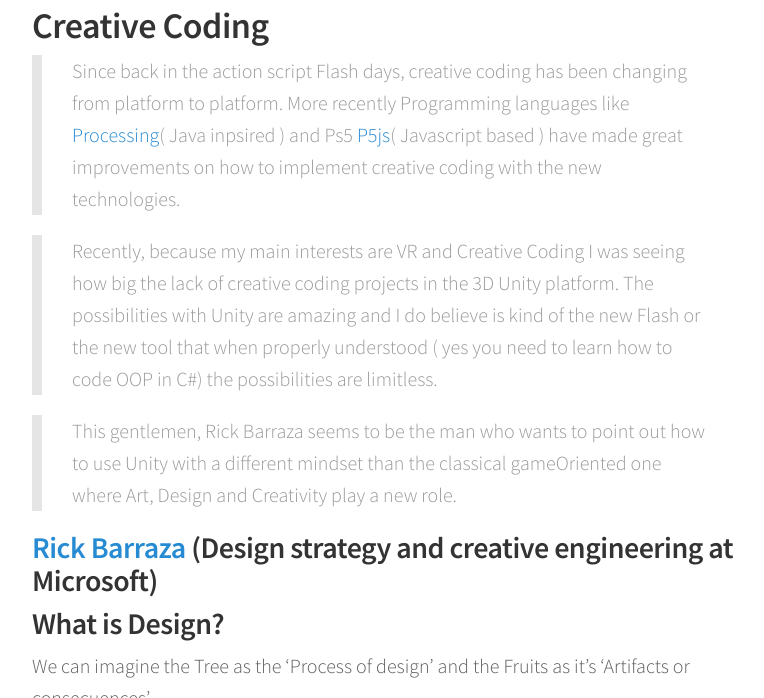
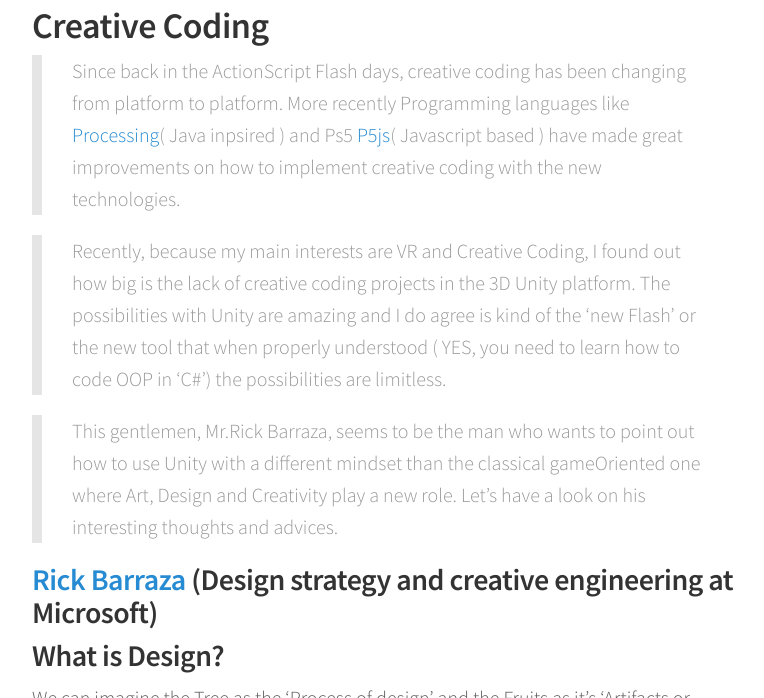
Before and after one commit to bernatferragut/FutureWeb-blog, a Jekyll site: the page built from _posts/31-01-17-VR - Creative Coding.md, in a window 1280 px wide and 900 px high, scrolled down 394 px, cut to the strip 202-900 px from the top of the window. Shown: the whole strip, without its empty margins (248-1012 px from the left). Built offline with Jekyll 4.4.1, drawn with Linux system fonts in a browser that asks for light colours; nearby versions of some CDN libraries; comment, search, counter and statistics services are not loaded.

Commit message:
Update 31-01-17-VR - Creative Coding.md
creative coding

```diff
--- a/_posts/31-01-17-VR - Creative Coding.md
+++ b/_posts/31-01-17-VR - Creative Coding.md
@@ -12,16 +12,14 @@
 
 ## Creative Coding
 
-> Since back in the action script Flash days, creative coding has been changing from platform to platform.
-More recently Programming languages like [Processing](https://processing.org/)( Java inpsired ) and Ps5 [P5js](https://p5js.org/)( Javascript based ) have made
-great improvements on how to implement creative coding with the new technologies.
+> Since back in the ActionScript Flash days, creative coding has been changing from platform to platform.
+More recently Programming languages like [Processing](https://processing.org/)( Java inpsired ) and Ps5 [P5js](https://p5js.org/)( Javascript based ) have made great improvements on how to implement creative coding with the new technologies.
 
-> Recently, because my main interests are VR and Creative Coding I was seeing how big the lack of creative coding projects
-in the 3D Unity platform. The possibilities with Unity are amazing and I do believe is kind of the new Flash or the new tool
-that when properly understood ( yes you need to learn how to code OOP in C#) the possibilities are limitless.
+> Recently, because my main interests are VR and Creative Coding, I found out how big is the lack of creative coding projects
+in the 3D Unity platform. The possibilities with Unity are amazing and I do agree is kind of the 'new Flash' or the new tool
+that when properly understood ( YES, you need to learn how to code OOP in 'C#') the possibilities are limitless.
 
-> This gentlemen, Rick Barraza seems to be the man who wants to point out how to use Unity with a different mindset than the
-classical gameOriented one where Art, Design and Creativity play a new role.
+> This gentlemen, Mr.Rick Barraza, seems to be the man who wants to point out how to use Unity with a different mindset than the classical gameOriented one where Art, Design and Creativity play a new role. Let's have a look on his interesting thoughts and advices.
 
 ### [Rick Barraza](http://rbarraza.com/) (Design strategy and creative engineering at Microsoft)
 
```
